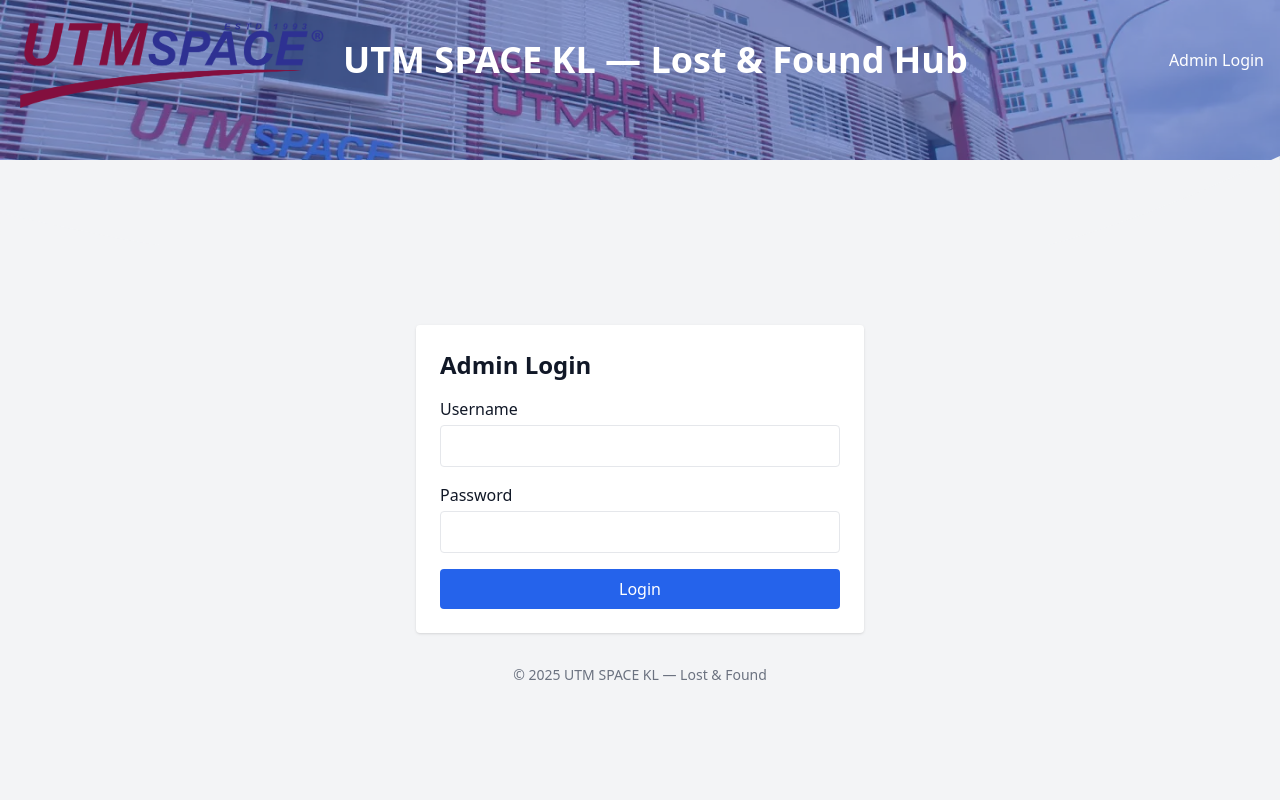
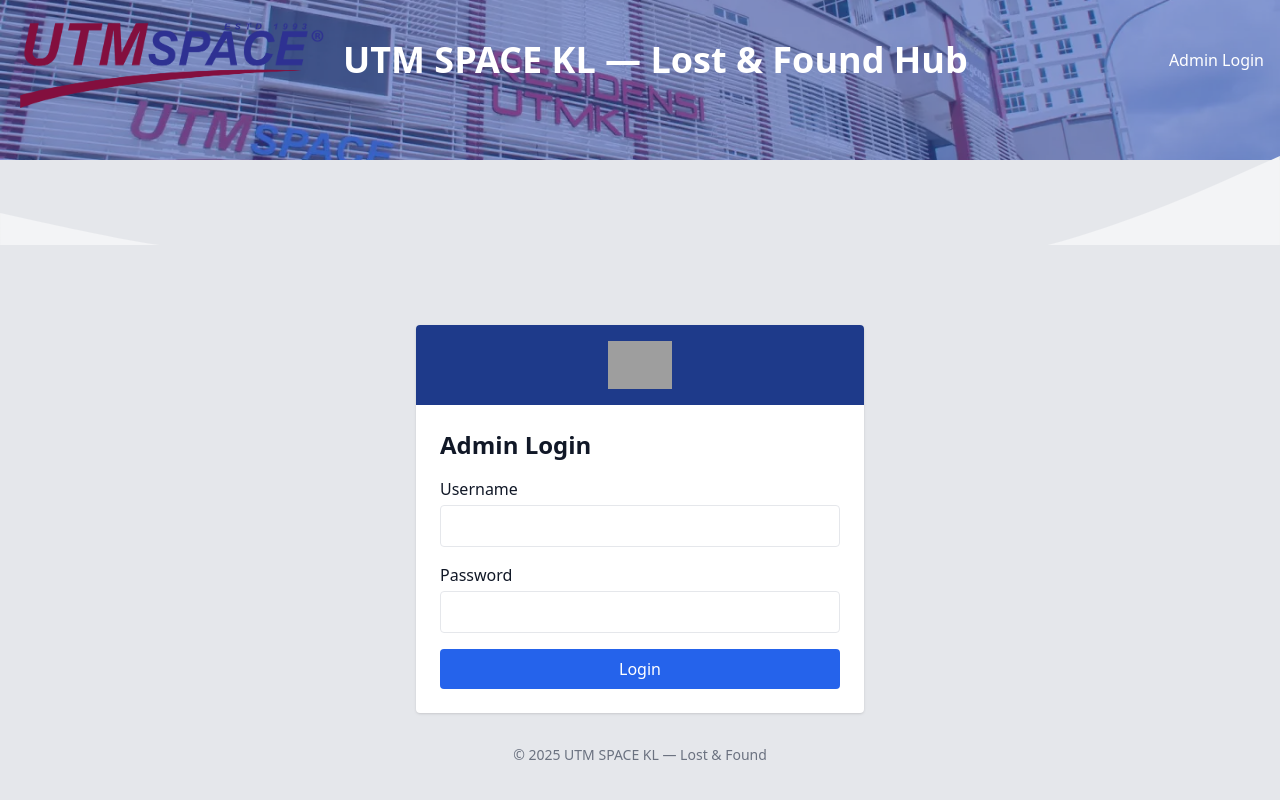
Before and after one commit to Zedphilism/utm-lostfound-hub, a PHP site: page /admin/login.php in a window 1280 px wide. Run offline with PHP 8.4, Linux system fonts and the light colour scheme; some libraries are stand-ins or nearby versions; grey boxes are pictures that could not be loaded.

Commit message:
Update login.php
add login box UI finish and background color change

```diff
--- a/public/admin/login.php
+++ b/public/admin/login.php
@@ -45,13 +45,20 @@ if ($_SERVER['REQUEST_METHOD'] === 'POST') {
   <title>Admin Login</title>
   <script src="https://cdn.tailwindcss.com"></script>
 </head>
-<body class="bg-gray-100 text-gray-900">
+<body class="bg-gray-200 text-gray-900">
 
   <!-- Shared top nav -->
   <?php include __DIR__ . '/../../includes/nav.php'; ?>
 
-  <!-- Main login box -->
-  <div class="max-w-md mx-auto mt-20 bg-white p-6 rounded shadow">
+  <!-- Main login box with UTM logo header -->
+  <div class="max-w-md mx-auto mt-20 bg-white rounded shadow overflow-hidden">
+    <!-- Blue header with UTM logo -->
+    <div class="bg-blue-900 p-4 flex justify-center">
+      <img src="/assets/banner.webp" alt="UTM Logo" class="h-12 object-contain" />
+    </div>
+
+    <!-- Login form content -->
+    <div class="p-6">
       <h1 class="text-2xl font-bold mb-4">Admin Login</h1>
       <?php if ($error): ?>
         <div class="mb-4 text-red-600"><?= htmlspecialchars($error) ?></div>
@@ -70,6 +77,7 @@ if ($_SERVER['REQUEST_METHOD'] === 'POST') {
         </button>
       </form>
     </div>
+  </div>
 
   <!-- Shared footer -->
   <?php include __DIR__ . '/../../includes/footer.php'; ?>
```
Lines whose indentation alone changed are shown as unchanged.
